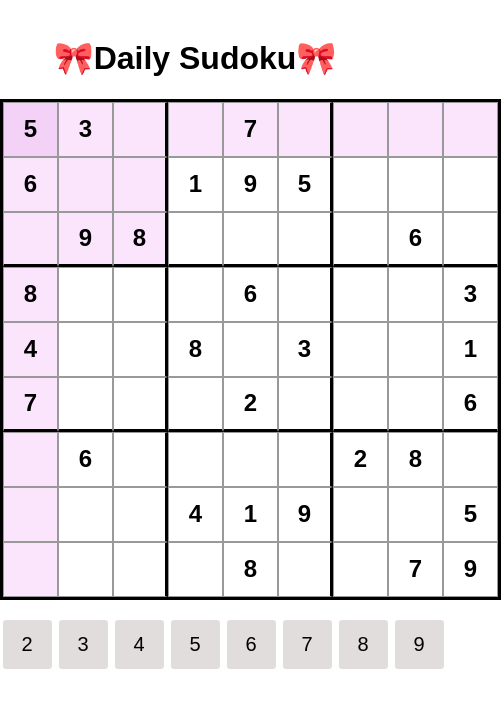
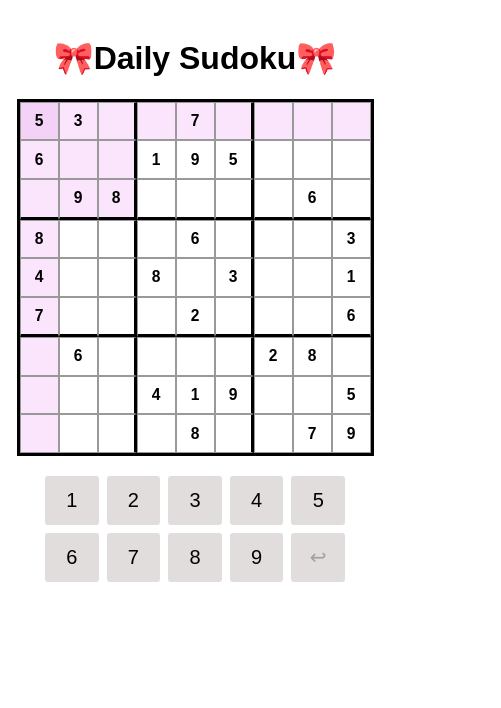
Before and after one commit to rnbinama/sudoku-errday, a React (Vite) app: page / in a window 390 px wide. Shown: the top 708 px of the page, 501 px wide, since content can reach past the window. Built offline with nearby package versions, Linux system fonts and the light colour scheme.

Commit message:
Updated: Mobile-friendly and undo

```diff
--- a/src/Sudoku.jsx
+++ b/src/Sudoku.jsx
@@ -1,4 +1,5 @@
-import { useState } from "react";
+import { useState, useEffect } from "react";
+
 
 const initialGrid = [
   [5, 3, null, null, 7, null, null, null, null],
@@ -20,8 +21,18 @@ export default function Sudoku() {
   const [grid, setGrid] = useState(initialGrid);
   const [selected, setSelected] = useState({ row: 0, col: 0 });
   const [won, setWon] = useState(false);
+  const [history, setHistory] = useState([]);
+  const [gameOver, setGameOver] = useState(false);
+
+  useEffect(() => {
+      if (!gameOver && checkWin(grid)) {
+        setWon(true);
+        setGameOver(true);
+      }
+    }, [grid, gameOver]);
 
   function handleChange(row, col, value) {
+  if (gameOver) return;
   if (originalCells[row][col]) return;
 
   if (value === "" || /^[1-9]$/.test(value)) {
@@ -34,7 +45,10 @@ export default function Sudoku() {
 
 
   function handleKeyDown(e) {
+  if (gameOver) return;
   let { row, col } = selected;
+
+  setHistory(prev => [...prev, JSON.parse(JSON.stringify(grid))]);
 
   if (e.key === "ArrowUp") row = Math.max(0, row - 1);
   else if (e.key === "ArrowDown") row = Math.min(8, row + 1);
@@ -45,6 +59,7 @@ export default function Sudoku() {
       const copy = grid.map(r => [...r]);
       copy[row][col] = Number(e.key);
       setGrid(copy);
+      checkGameState(copy);
     }
   }
   else if (e.key === "Backspace" || e.key === "Delete") {
@@ -52,6 +67,7 @@ export default function Sudoku() {
       const copy = grid.map(r => [...r]);
       copy[row][col] = null;
       setGrid(copy);
+      checkGameState(copy);
     }
   }
 
@@ -98,16 +114,18 @@ function isRelatedCell(i, j) {
 }
 
 function enterNumber(value) {
+  if (gameOver) return;
+
   const { row, col } = selected;
   if (originalCells[row][col]) return;
+
+  setHistory(prev => [...prev, JSON.parse(JSON.stringify(grid))]);
 
   const copy = grid.map(r => [...r]);
   copy[row][col] = value;
   setGrid(copy);
 
-  if (checkWin(copy)) {
-    setWon(true);
-}
+  checkGameState(copy);
 }
 
 function checkWin(grid) {
@@ -121,13 +139,35 @@ function checkWin(grid) {
   return true;
 }
 
+function undo() {
+  if (history.length === 0) return;
+
+  const previous = history[history.length - 1];
+  setGrid(previous);
+  setHistory(history.slice(0, -1));
+}
+
+function checkGameState(updatedGrid) {
+  if (checkWin(updatedGrid)) {
+    setWon(true);
+    setGameOver(true);
+  }
+}
 
 
 
 
   return (
+    <div className="app">
     <div style={{ textAlign: "center" }}>
-      {won && <h2>🎉 You solved it! 🎉</h2>}
+      {won && ( <div className="win-screen">
+                  <h1>🎉 Hooray! 🎉</h1>
+                  <p>You solved today’s puzzle.</p>
+                  <p>Come back tomorrow for a new challenge 🧩</p>
+                </div>
+        )}
+
+    <div className={won ? "game blurred" : "game"}>
 
       <div className="sudoku" tabIndex="0" onKeyDown={handleKeyDown}>
         {grid.map((row, i) =>
@@ -151,12 +191,24 @@ function checkWin(grid) {
       </div>
 
       <div className="number-panel">
-        {[1, 2, 3, 4, 5, 6, 7, 8, 9].map(num => (
+        {[1, 2, 3, 4, 5].map(num => (
           <button key={num} onClick={() => enterNumber(num)}>
             {num}
           </button>
         ))}
-      </div>
+
+        {[6, 7, 8, 9].map(num => (
+          <button key={num} onClick={() => enterNumber(num)}>
+            {num}
+          </button>
+      ))}
+      <button className="undo-btn" onClick={undo} disabled={history.length === 0}>
+        ↩
+      </button>
     </div>
+  </div>
+</div>
+</div>
+
   );
 }
--- a/src/index.css
+++ b/src/index.css
@@ -1,6 +1,6 @@
 body {
   font-family: sans-serif;
-  display:inline;
+  display: inline;
   justify-content: center;
   align-items: center;
   min-height: 100vh;
@@ -9,29 +9,30 @@ body {
 
 .sudoku {
   display: grid;
-  grid-template-columns: repeat(9, 55px);
-  grid-template-rows: repeat(9, 55px);
+  grid-template-columns: repeat(9, minmax(0, 1fr));
+
+  width: min(90vw, 495px);
+  height: min(90vw, 495px); /* ensures perfect square */
   gap: 0;
-  width: fit-content;
+  margin: 20px auto;
+
   border: 3px solid black;
-  margin: 20px auto;
+
 }
 
 
 .cell {
-  width: 55px;
-  height: 55px;
+  width: 100%;
+  height: 100%;
+  font-size: clamp(14px, 4vw, 24px);
   border: 1px solid #999;
   text-align: center;
-  font-size: 24px;
-  outline: none;
   box-sizing: border-box;
   caret-color: transparent;
+  outline: none;
 }
 
-.selected {
-  background-color: #cce5ff !important;
-}
+
 
 .border-right {
   border-right: 3px solid #000;
@@ -55,15 +56,16 @@ body {
 }
 
 .selected {
-  background-color: #f4d1f6 !important;
+  background-color: #f4d1f6;
 }
 
 .number-panel {
   display: grid;
-  grid-template-columns: repeat(9, 49px);
-  gap: 7px;
-  margin-top: 20px;
-  justify-content: center;
+  grid-template-columns: repeat(5, 1fr);
+  gap: 8px;
+  width: 90vw;
+  max-width: 300px;
+  margin: 20px auto;
 }
 
 .number-panel button {
@@ -78,3 +80,31 @@ body {
 .number-panel button:hover {
   background-color: #d6cdcd;
 }
+
+.win-screen {
+  position: fixed;
+  top: 50%;
+  left: 50%;
+  transform: translate(-50%, -50%);
+  background: white;
+  padding: 30px;
+  border-radius: 15px;
+  box-shadow: 0 10px 40px rgba(0,0,0,0.3);
+  z-index: 1000;
+  text-align: center;
+  width: 80%;
+  max-width: 350px;
+}
+
+.blurred {
+  filter: blur(4px);
+  pointer-events: none;
+  user-select: none;
+  opacity: 0.6;
+}
+
+.app {
+  width: 100%;
+  max-width: 600px;
+  margin: 0 auto;
+}
```
Also changed, not shown: answers/answers.png (added), 1 other file (tests, documents, lock files or other folders).
